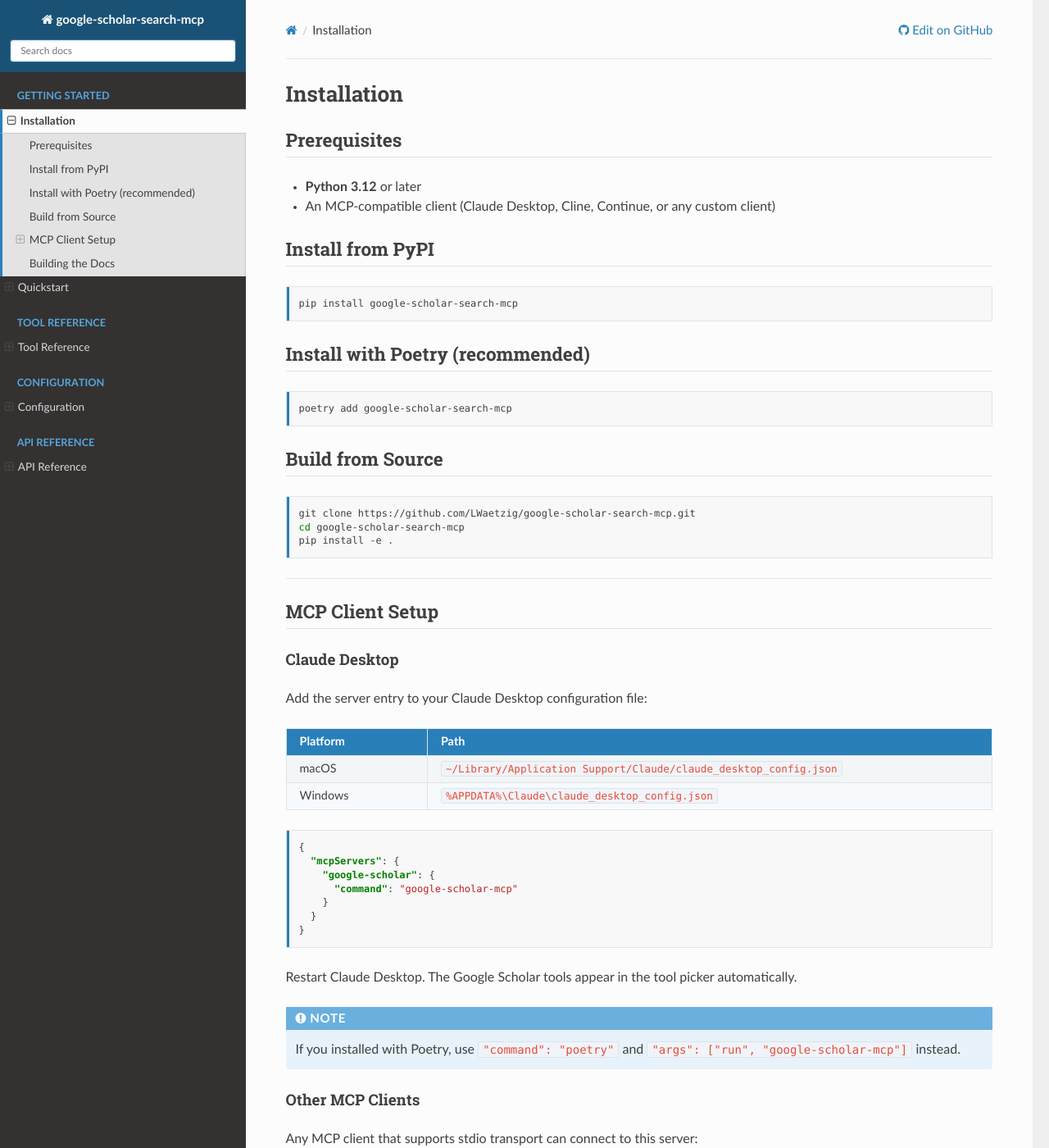
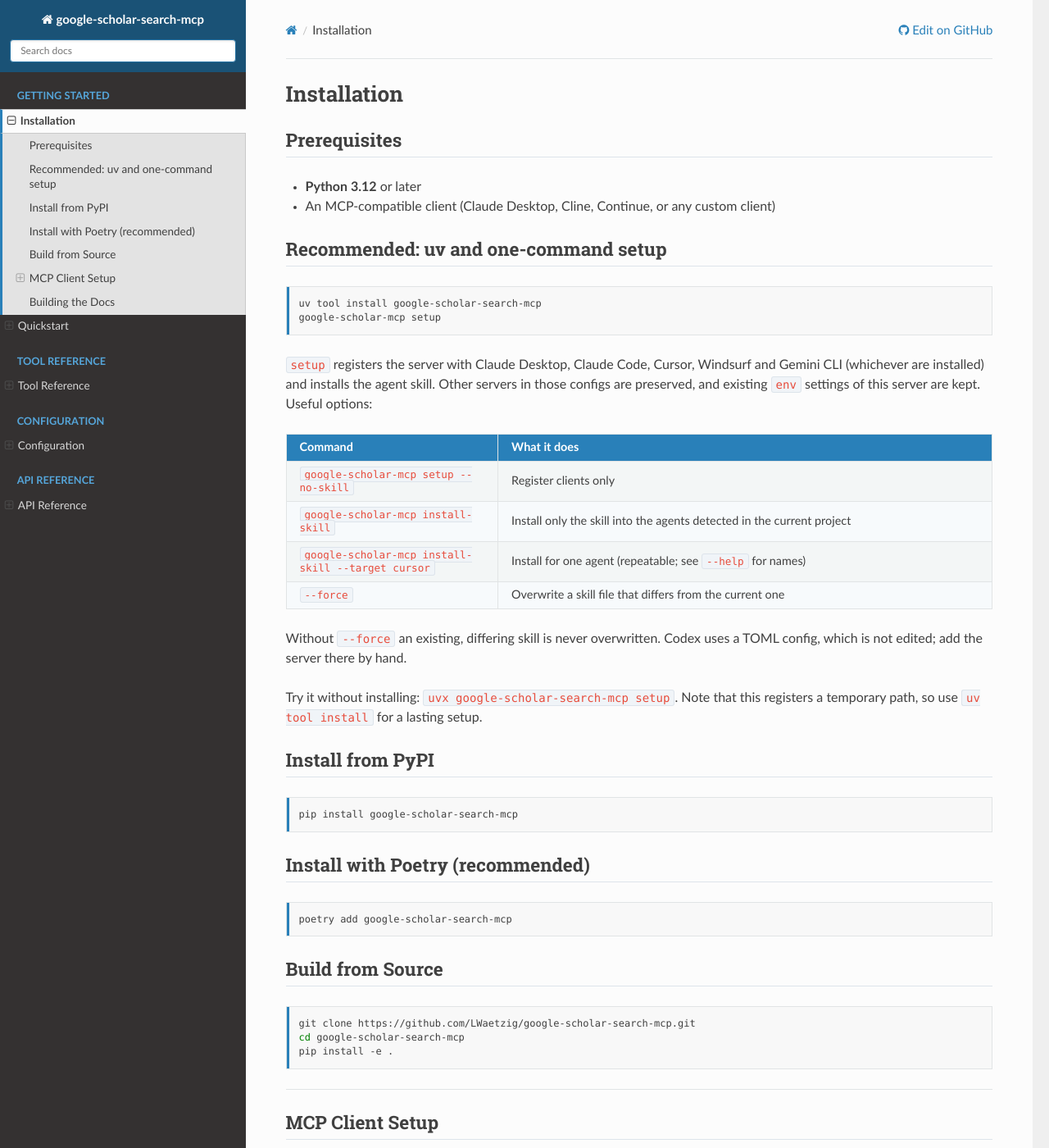
Before and after one commit to LWaetzig/google-scholar-search-mcp, a Sphinx documentation site: the page built from docs/installation.rst, in a window 1280 px wide and 1400 px high. Shown: the whole window at 82% size. Built offline with Sphinx 7.4.7 and the Read the Docs theme 3.1.0, drawn with Linux system fonts in a browser that asks for light colours.

Commit message:
docs: updating documentation

```diff
--- a/docs/api/index.rst
+++ b/docs/api/index.rst
@@ -11,3 +11,4 @@ Auto-generated reference documentation for all public modules.
    config
    scholar
    rate_limiter
+   cli
--- a/docs/installation.rst
+++ b/docs/installation.rst
@@ -6,6 +6,40 @@ Prerequisites
 
 - **Python 3.12** or later
 - An MCP-compatible client (Claude Desktop, Cline, Continue, or any custom client)
+
+Recommended: uv and one-command setup
+-------------------------------------
+
+.. code-block:: bash
+
+   uv tool install google-scholar-search-mcp
+   google-scholar-mcp setup
+
+``setup`` registers the server with Claude Desktop, Claude Code, Cursor,
+Windsurf and Gemini CLI (whichever are installed) and installs the agent
+skill. Other servers in those configs are preserved, and existing ``env``
+settings of this server are kept. Useful options:
+
+.. list-table::
+   :header-rows: 1
+   :widths: 30 70
+
+   * - Command
+     - What it does
+   * - ``google-scholar-mcp setup --no-skill``
+     - Register clients only
+   * - ``google-scholar-mcp install-skill``
+     - Install only the skill into the agents detected in the current project
+   * - ``google-scholar-mcp install-skill --target cursor``
+     - Install for one agent (repeatable; see ``--help`` for names)
+   * - ``--force``
+     - Overwrite a skill file that differs from the current one
+
+Without ``--force`` an existing, differing skill is never overwritten. Codex
+uses a TOML config, which is not edited; add the server there by hand.
+
+Try it without installing: ``uvx google-scholar-search-mcp setup``. Note that
+this registers a temporary path, so use ``uv tool install`` for a lasting setup.
 
 Install from PyPI
 -----------------
```
Also changed, not shown: docs/api/cli.rst (added, +26 -0 lines).
